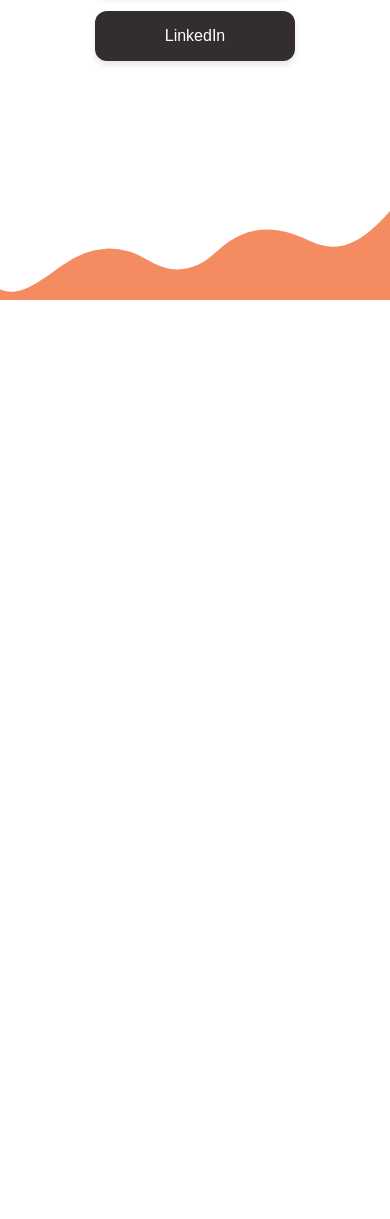
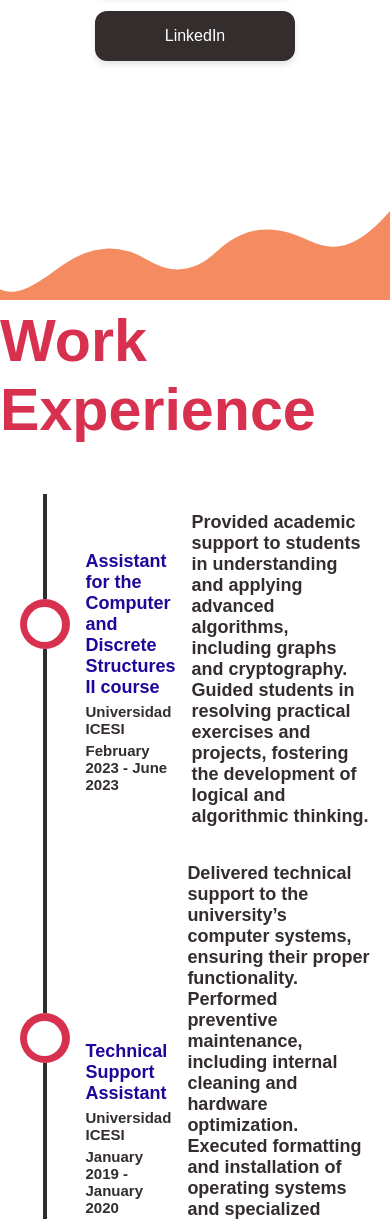
Before and after one commit to jucarata/Portfolio-web, an Astro site: page / in a window 390 px wide. Shown: the part 544-1763 px from the top of the page. Before the commit the page ends 844 px from the top, so only its background shows below. Built offline with nearby package versions, Linux system fonts and the light colour scheme; Astro itself is replaced by a stand-in of ours.

Commit message:
feat: add Experience section - added section to display info about my work experience, also I made it responsive, but I´m testing it

```diff
--- a/src/components/ExperienceSection.astro
+++ b/src/components/ExperienceSection.astro
@@ -41,12 +41,14 @@ const { experience } = info[0].data as { experience: Experience[] }
         width: auto;
         height: 100dvh;
         padding-bottom: 100px;
+        padding-top: 100px;
     }
 
     .milestone-section {
         display: flex;
         flex-direction: column;
         width: 90dvw;
+        height: 100%;
     }
 
     h2 {
--- a/src/components/HeroSection.astro
+++ b/src/components/HeroSection.astro
@@ -22,11 +22,6 @@ const { alias } = info[0].data
 
   *, *::before, *::after {
     box-sizing: border-box;
-  }
-
-  body {
-    margin: 0;
-    overflow-x: hidden;
   }
 
   #hero {
--- a/src/components/Milestone.astro
+++ b/src/components/Milestone.astro
@@ -58,4 +58,22 @@ const {position, startDate, endDate, institution, isCurrent = false} = Astro.pro
         color: #342D2D;
     }
 
+    @media(max-width: 600px) {
+        .milestone {
+            gap: 1rem;
+        }
+
+        .position {
+            font-size: 18px;
+        }
+
+        .position-info {
+            width: 90dvw;
+        }
+
+        p {
+            font-size: large;
+        }
+    }
+
 </style>
--- a/src/components/Timeline.astro
+++ b/src/components/Timeline.astro
@@ -47,4 +47,15 @@ let styles: string = isCurrent ? "background-color: white;" : "background-color:
     background-color: #342D2D;
     flex: 1;
   }
+
+  @media (max-width: 600px) {
+    .circle {
+      width: 50px;
+      height: 50px;
+    }
+    .line.top,
+    .line.bottom {
+      width: 4px;
+    }
+  }
 </style>
--- a/src/pages/index.astro
+++ b/src/pages/index.astro
@@ -10,6 +10,7 @@ import Footer from '../components/Footer.astro';
 	<main>
 		<Navbar/>
 		<HeroSection/>
+		<ExperienceSection/>
 		<Footer/>
 	</main>
 </Layout>
```
